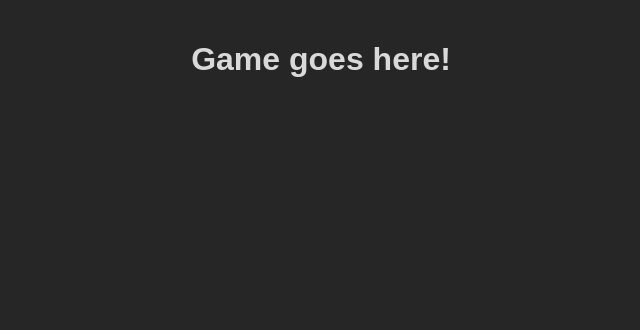
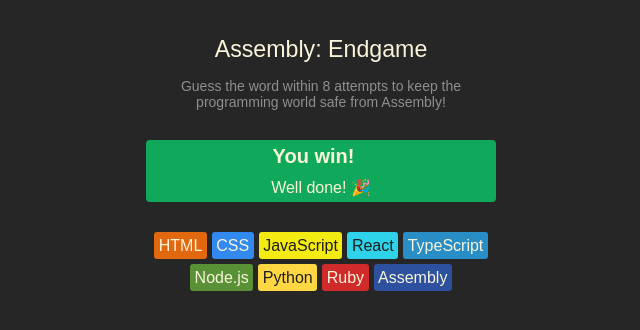
Before and after one commit to b-yash04/Assembly-Endgame, a React (Vite) app: page / in a window 1280 px wide. Shown: the top 330 px of the page, without its empty margins (319-959 px from the left). Built offline with nearby package versions, Linux system fonts and the light colour scheme.

Commit message:
feat : add Language component to display lives and add styles to the component

```diff
--- a/src/App.jsx
+++ b/src/App.jsx
@@ -1,3 +1,19 @@
+import Header from "./components/Header.jsx"
+import GameStatus from "./components/GameStatus.jsx"
+import {languages} from "./languages.js"
+import Language from "./components/Language.jsx"
 export default function App(){
-    return <h1>Game goes here!</h1>
+    const languageArr =  languages.map(item =>
+        <Language name = {item.name}
+                  backgroundColor = {item.backgroundColor}
+                  color = {item.color}
+        />
+    )
+    return (
+        <main>
+            <Header />
+            <GameStatus />
+            <section className="language-chips">{languageArr}</section>
+        </main>
+    )
 }
--- /dev/null
+++ b/src/components/Language.jsx
@@ -0,0 +1,7 @@
+export default function Language(props){
+    const styles = {
+        backgroundColor : props.backgroundColor,
+        color : props.color
+    }
+    return <span className = "chip"style ={styles}>{props.name}</span>
+}
--- /dev/null
+++ b/src/languages.js
@@ -0,0 +1,47 @@
+export const languages = [
+    {
+        name: "HTML",
+        backgroundColor: "#E2680F",
+        color: "#F9F4DA",
+    },
+    {
+        name: "CSS",
+        backgroundColor: "#328AF1",
+        color: "#F9F4DA",
+    },
+    {
+        name: "JavaScript",
+        backgroundColor: "#F4EB13",
+        color: "#1E1E1E",
+    },
+    {
+        name: "React",
+        backgroundColor: "#2ED3E9",
+        color: "#1E1E1E",
+    },
+    {
+        name: "TypeScript",
+        backgroundColor: "#298EC6",
+        color: "#F9F4DA",
+    },
+    {
+        name: "Node.js",
+        backgroundColor: "#599137",
+        color: "#F9F4DA",
+    },
+    {
+        name: "Python",
+        backgroundColor: "#FFD742",
+        color: "#1E1E1E",
+    },
+    {
+        name: "Ruby",
+        backgroundColor: "#D02B2B",
+        color: "#F9F4DA",
+    },
+    {
+        name: "Assembly",
+        backgroundColor: "#2D519F",
+        color: "#F9F4DA",
+    },
+]
--- a/src/style.css
+++ b/src/style.css
@@ -46,3 +46,15 @@
     margin: 5px;
     margin-right: 20px;
 }
+.language-chips {
+    display: flex;
+    flex-wrap: wrap;
+    gap: 5px;
+    justify-content: center;
+    max-width: 350px;
+}
+
+span.chip {
+    border-radius: 3px;
+    padding: 4.5px;
+}
```
